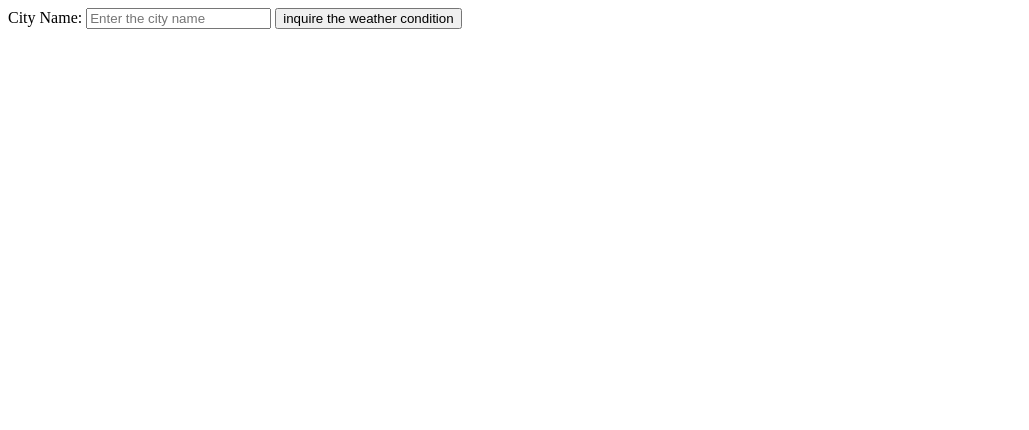
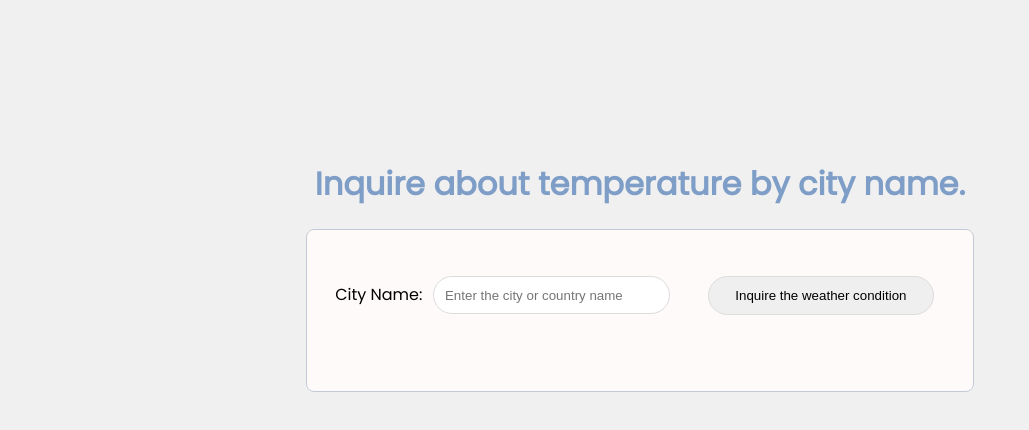
Before and after one commit to MohamedWafdy/Weather-API, a website: page index.html in a window 1280 px wide. Shown: the whole page, without its empty margins (0-1029 px from the left). Drawn offline with Linux system fonts and the light colour scheme.

Commit message:
Add files via upload

```diff
--- a/index.html
+++ b/index.html
@@ -5,10 +5,58 @@
     <meta name="viewport" content="width=device-width, initial-scale=1.0">
     <title>Weather API by Node</title>
 </head>
+<body>
+
+<style>
+    @import url('https://fonts.googleapis.com/css2?family=Poppins:wght@100;400&display=swap');
+    body {background-color: #f0f0f1;
+        font-family: 'Poppins', sans-serif;
+    }
+    h1 {text-align: center;
+        margin-top: 5em;
+        color: rgb(126, 158, 199);
+    }
+    fieldset{
+        text-align: center;
+        background-color: snow;
+        border-radius: 0.5em;
+        border: 0.1em solid rgb(194, 202, 213);
+        width: fit-content;
+        height: fit-content;
+        margin:auto;
+    }
+    input{padding: 0.8em;
+        border-radius: 10em;
+        border: 0.1em solid gainsboro;
+        margin: 0.5em;
+        width: 16em;
+        margin-bottom: 5em;
+        margin-top: 3em;
+    }
+    label{
+        margin-left: 1em;
+    }
+    button{padding: 0.5em;
+    border-radius: 10em;
+    border: 0.1em solid gainsboro;
+    margin: 2em;
+    width: 17em;
+    height: 2.9em;
+    }
+    button:hover{
+        background-color: lightsteelblue;
+        color: snow;
+    }
+</style>
+
+<h1>Inquire about temperature by city name. </h1>
+<fieldset>
     <form action="/" method="post">
         <label for="CityName"> City Name: </label>
-        <input id="CityName" type="text" name="CityName" placeholder="Enter the city name">
-        <button type="submit">inquire the weather condition</button>
+        <input id="CityName" type="text" name="CityName" placeholder="Enter the city or country name">
+        <button type="submit">Inquire the weather condition</button>
     </form>
+</fieldset>
+
 </body>
 </html>
```
Also changed, not shown: app.js (+5 -4 lines).
